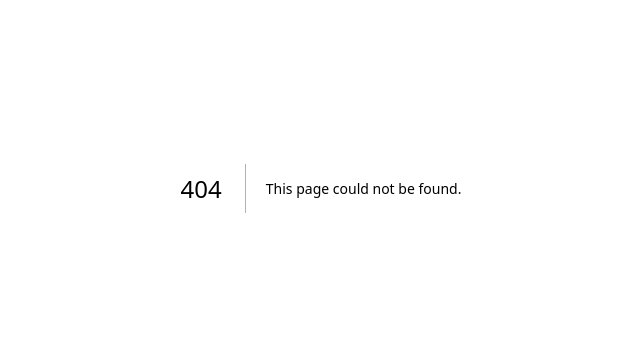
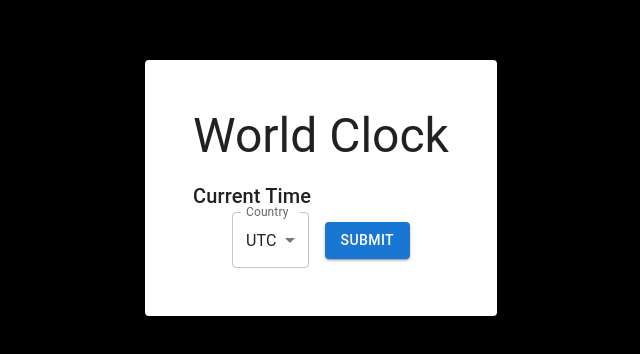
Before and after one commit to PrathyushaChinthu/task1-loginpage, a Next.js app: page /worldclock-calculator in a window 1280 px wide. Before the commit this address had no page. Shown: the part 212-566 px from the top of the page, without its empty margins (319-959 px from the left). Built offline with nearby package versions, Linux system fonts and the light colour scheme; no server answers.

Commit message:
current and selected time both are changing to selected time

```diff
--- /dev/null
+++ b/app/worldclock-calculator/TimeSection/TimeSection.tsx
@@ -0,0 +1,18 @@
+import React from "react";
+import { Typography } from "@mui/material";
+
+interface TimeSectionProps {
+  title: string;
+  time: string;
+}
+
+const TimeSection: React.FC<TimeSectionProps> = ({ title, time }) => {
+  return (
+    <div>
+      <Typography variant="h6">{title}</Typography>
+      <Typography variant="body1">{time}</Typography>
+    </div>
+  );
+};
+
+export default TimeSection;
--- /dev/null
+++ b/app/worldclock-calculator/TimeSection/index.tsx
@@ -0,0 +1 @@
+export { default } from "./TimeSection";
--- /dev/null
+++ b/app/worldclock-calculator/page.tsx
@@ -0,0 +1,122 @@
+"use client";
+import React, { useState, useEffect } from "react";
+import { useForm, Controller } from "react-hook-form";
+import { zodResolver } from "@hookform/resolvers/zod";
+import { z } from "zod";
+import {
+  Typography,
+  Button,
+  Grid,
+  FormControl,
+  InputLabel,
+  Box,
+  Paper,
+  MenuItem,
+  Select,
+} from "@mui/material";
+import TimeSection from "./TimeSection";
+
+// Define Zod schema for the form data
+const schema = z.object({
+  timeZone: z.string().nonempty(),
+});
+
+const IndexPage = () => {
+  const {
+    control,
+    handleSubmit,
+    formState: { errors },
+  } = useForm({
+    resolver: zodResolver(schema),
+    defaultValues: {
+      timeZone: "UTC",
+    },
+  });
+  const [currentTime, setCurrentTime] = useState("");
+  const [selectedTime, setSelectedTime] = useState("");
+
+  const fetchCurrentTime = async (timeZone: any) => {
+    try {
+      const response = await fetch(
+        `https://worldtimeapi.org/api/timezone/${timeZone}`
+      );
+      const data = await response.json();
+      setCurrentTime(data.datetime);
+    } catch (error) {
+      console.error("Error fetching current time:", error);
+    }
+  };
+
+  useEffect(() => {
+    fetchCurrentTime("UTC"); // Fetch initial time zone data
+  }, []);
+
+  const onSubmit = (data: any) => {
+    setSelectedTime(data.timeZone);
+    fetchCurrentTime(data.timeZone); // Fetch current time based on selected time zone
+  };
+
+  return (
+    <Box
+      sx={{
+        backgroundColor: "black",
+        display: "flex",
+        justifyContent: "center",
+        alignItems: "center",
+        minHeight: "100vh",
+      }}
+    >
+      <Paper component="form" onSubmit={handleSubmit(onSubmit)} sx={{ p: 2 }}>
+        <Box sx={{ p: 4 }}>
+          <Typography variant="h3" align="center" gutterBottom>
+            World Clock
+          </Typography>
+          <TimeSection title="Current Time" time={currentTime} />
+          <Grid
+            container
+            spacing={2}
+            alignItems="center"
+            justifyContent="center"
+          >
+            <Grid item>
+              <FormControl>
+                <InputLabel id="select-label">Country</InputLabel>
+                <Controller
+                  name="timeZone"
+                  control={control}
+                  render={({ field }) => (
+                    <Select
+                      {...field}
+                      label="Select Time Zone"
+                      variant="outlined"
+                      error={Boolean(errors.timeZone)}
+                      //helperText={(errors.timeZone?.message || "") as any}
+                    >
+                      <MenuItem value="UTC">UTC</MenuItem>
+                      <MenuItem value="America/New_York">
+                        America/New_York
+                      </MenuItem>
+                      <MenuItem value="Europe/London">Europe/London</MenuItem>
+                      <MenuItem value="Asia/Tokyo">Asia/Tokyo</MenuItem>
+                      {/* Add more options as needed */}
+                    </Select>
+                  )}
+                />
+              </FormControl>
+            </Grid>
+            <Grid item>
+              <Button variant="contained" type="submit">
+                Submit
+              </Button>
+            </Grid>
+          </Grid>
+          {selectedTime && (
+            <TimeSection title="Selected Time" time={currentTime} />
+          )}
+        </Box>
+      </Paper>
+    </Box>
+  );
+};
+
+export default IndexPage;
```
Also changed, not shown: app/age-calculator/page.tsx (+11 -14 lines), app/simpleinterest-calculator/page.tsx (+0 -139 lines).
